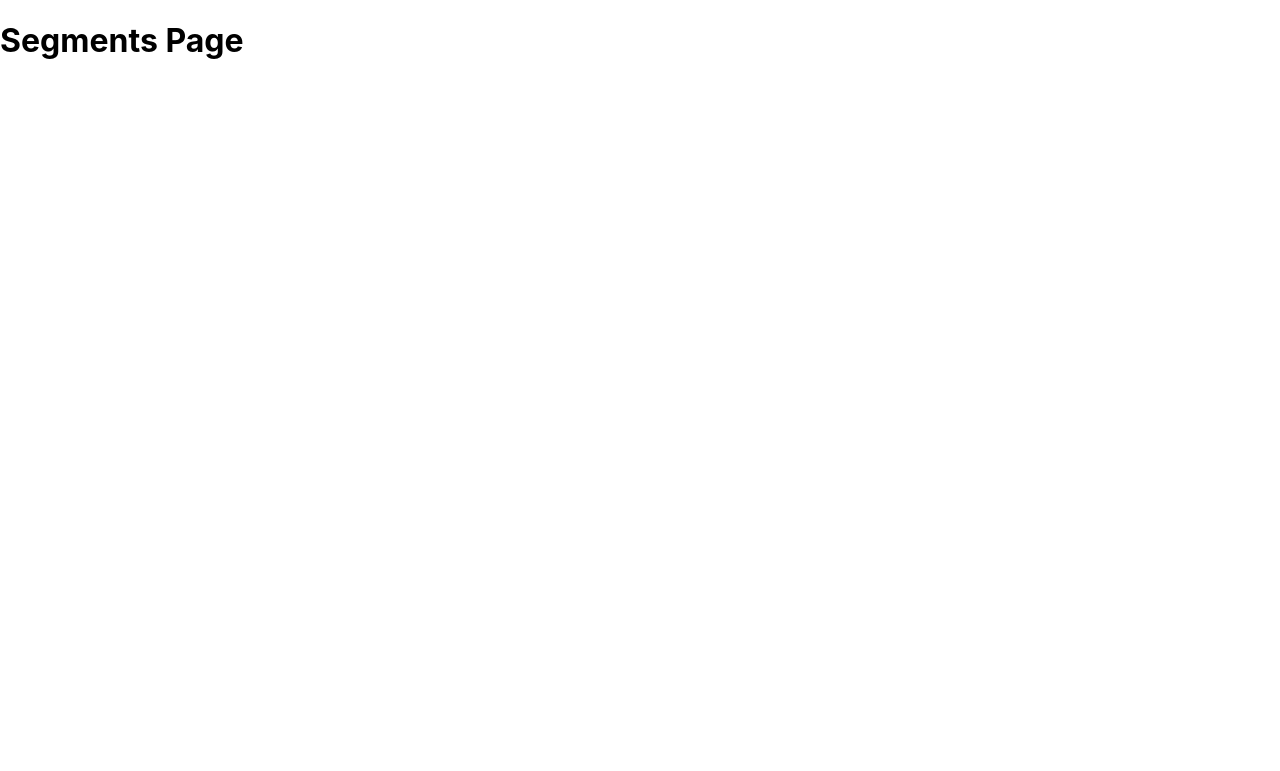
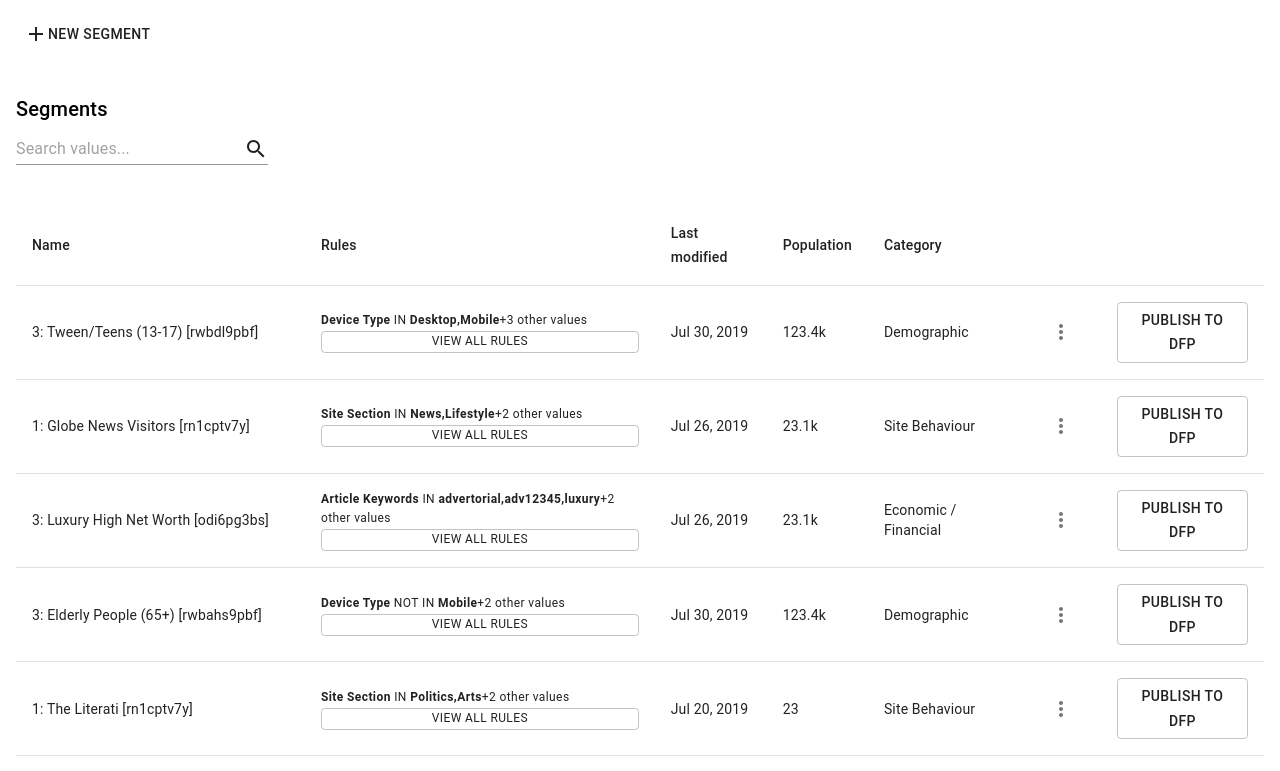
Before and after one commit to didv097/Query-Generator, a React (Create React App) app: page /SegmentsPage in a window 1280 px wide. Shown: the top 771 px of the page. Built offline with nearby package versions, Linux system fonts and the light colour scheme.

Commit message:
Segments Page

```diff
--- a/src/components/SegmentsPage.js
+++ b/src/components/SegmentsPage.js
@@ -1,9 +1,214 @@
 import React from 'react'
+import {
+	Box,
+	Grid,
+	Button,
+	IconButton,
+	Input,
+	InputAdornment,
+	Typography,
+	Table,
+	TableHead,
+	TableBody,
+	TableRow,
+	TableCell,
+	Popover,
+	Paper,
+	List,
+	ListItem,
+	ListItemIcon
+} from '@material-ui/core';
+import {
+	Search,
+	MoreVert,
+	GetApp,
+	Edit,
+	Delete
+} from '@material-ui/icons';
+import segdata from '../segment_list_data.json';
+
+const segments = segdata["Segments"];
+const segmentNames = [];
+for (let name in segments) {
+	segmentNames.push(name);
+}
+let rules;
 
 export default function SegmentsPage() {
-  return (
-    <div>
-      <h1>Segments Page</h1>
-    </div>
-  )
+	const [searchText, setSearchText] = React.useState("");
+	const [anchorEl, setAnchorEl] = React.useState(null);
+	const [searchResults, setSearchResults] = React.useState(segmentNames);
+
+	const searchChanged = event => {
+		const val = event.target.value;
+		setSearchText(val);
+		setSearchResults(segmentNames.filter(name => {
+			return name.toLowerCase().indexOf(val.toLowerCase()) !== -1;
+		}));
+	}
+	const moreClicked = event => {
+		setAnchorEl(event.currentTarget);
+	}
+	const popClosed = () => {
+		setAnchorEl(null);
+	}
+	const formatDate = ds => {
+		const monStr = ["Jan", "Feb", "Mar", "Apr", "May", "Jun", "Jul", "Aug", "Sep", "Oct", "Nov", "Dec"];
+		return monStr[parseInt(ds.slice(5, 7)) - 1] + " " + ds.slice(8, 10) + ", " + ds.slice(0, 4);
+	}
+	const formatPopulation = p => {
+		if (p >= 1000000000) {
+			return Math.floor(p / 100000000)/10 + "b";
+		} else if (p >= 1000000) {
+			return Math.floor(p / 100000)/10 + "m";
+		} else if (p >= 1000) {
+			return Math.floor(p / 100)/10 + "k";
+		}
+		return p;
+	}
+	const exportCSVClicked = () => {
+		setAnchorEl(null);
+	}
+	const editSegmentClicked = () => {
+		setAnchorEl(null);
+	}
+	const deleteSegmentClicked = () => {
+		setAnchorEl(null);
+	}
+
+	return (
+		<Box m={2}>
+			<Grid
+				container
+				direction="column"
+				justify="flex-start"
+				alignItems="flex-start"
+				spacing={5}
+			>
+				<Grid item>
+					<Button href="/">
+						<i className="material-icons">add</i>
+						New segment
+					</Button>
+				</Grid>
+				<Grid item>
+					<Grid
+						container
+						direction="column"
+						justify="flex-start"
+						alignItems="flex-start"
+						spacing={1}
+					>
+						<Grid item>
+							<Typography variant="h6">Segments</Typography>
+						</Grid>
+						<Grid item>
+							<Input
+								id="search"
+								value={searchText}
+								onChange={searchChanged}
+								placeholder="Search values..."
+								endAdornment={
+									<InputAdornment position="end">
+										<Search/>
+									</InputAdornment>
+								}
+							/>
+						</Grid>
+					</Grid>
+				</Grid>
+				<Grid item style={{width: "100%"}} >
+					<Table>
+						<TableHead>
+							<TableRow>
+								<TableCell align="left">Name</TableCell>
+								<TableCell align="left">Rules</TableCell>
+								<TableCell align="left">Last modified</TableCell>
+								<TableCell align="left">Population</TableCell>
+								<TableCell align="left">Category</TableCell>
+								<TableCell></TableCell>
+								<TableCell></TableCell>
+							</TableRow>
+						</TableHead>
+						<TableBody>
+							{searchResults.map(segName => (
+								<TableRow key={segName}>
+									<TableCell align="left">{segName}</TableCell>
+									<TableCell align="left">
+										{
+											(rules = Object.getOwnPropertyNames(segments[segName]["segment_rules"]), rules.length === 1) ? (
+												<Typography variant="caption">
+													<strong>{rules[0] + " "}</strong>
+													{segments[segName]["segment_rules"][rules[0]]["operators"]}
+													<strong>{" " + segments[segName]["segment_rules"][rules[0]]["values"]}</strong>
+												</Typography>
+											) : (
+												<Grid
+													container
+													direction="column"
+												 >
+													<Typography variant="caption">
+														<strong>{rules[0] + " "}</strong>
+														{segments[segName]["segment_rules"][rules[0]]["operators"]}
+														<strong>{" " + segments[segName]["segment_rules"][rules[0]]["values"]}</strong>
+														+{rules.length} other values
+													</Typography>
+													<Button
+														variant="outlined"
+														size="small"
+														style={{padding: "0"}}
+													>
+														<Typography variant="caption">
+															View all rules
+														</Typography>
+													</Button>
+												</Grid>
+											)
+										}
+									</TableCell>
+									<TableCell align="left">{formatDate(segments[segName]["last-modified"])}</TableCell>
+									<TableCell align="left">{formatPopulation(segments[segName]["population"])}</TableCell>
+									<TableCell align="left">{segments[segName]["category"]}</TableCell>
+									<TableCell>
+										<IconButton onClick={moreClicked}>
+											<MoreVert/>
+										</IconButton>
+									</TableCell>
+									<TableCell><Button variant="outlined">Publish to DFP</Button></TableCell>
+								</TableRow>
+							))}
+						</TableBody>
+					</Table>
+				</Grid>
+			</Grid>
+			<Popover
+				open={Boolean(anchorEl)}
+				anchorEl={anchorEl}
+				onClose={popClosed}
+			>
+				<Paper>
+					<List>
+						<ListItem button onClick={exportCSVClicked}>
+							<ListItemIcon>
+								<GetApp/>
+							</ListItemIcon>
+							Export .CSV
+						</ListItem>
+						<ListItem button onClick={editSegmentClicked}>
+							<ListItemIcon>
+								<Edit/>
+							</ListItemIcon>
+							Edit segment
+						</ListItem>
+						<ListItem button onClick={deleteSegmentClicked}>
+							<ListItemIcon>
+								<Delete/>
+							</ListItemIcon>
+							Delete segment
+						</ListItem>
+					</List>
+				</Paper>
+			</Popover>
+		</Box>
+	)
 }
```
